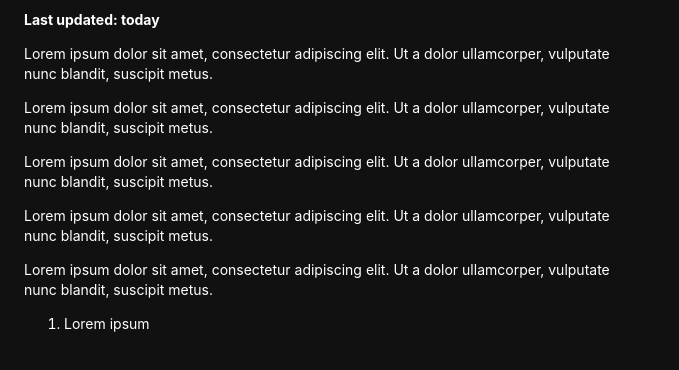
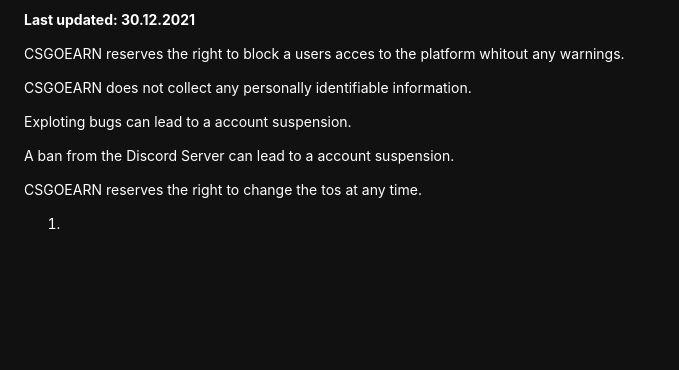
Before and after one commit to csgoearn/csgoearn.github.io, a plain HTML site: page tos/index.html in a window 1280 px wide. Shown: the part 184-554 px from the top of the page, without its empty margins (0-679 px from the left). Drawn offline with Linux system fonts and the light colour scheme; a web font is replaced by a local one.

Commit message:
Update index.html

```diff
--- a/tos/index.html
+++ b/tos/index.html
@@ -38,15 +38,15 @@
                            <h1 class="MuiTypography-root jss28 MuiTypography-h1">Terms &amp; Conditions</h1>
                            <p class="MuiTypography-root MuiTypography-body1 MuiTypography-paragraph">
                            <div class="jss32">
-                              <p><strong>Last updated: today</strong></p>
-                              <p>Lorem ipsum dolor sit amet, consectetur adipiscing elit. Ut a dolor ullamcorper, vulputate nunc blandit, suscipit metus.</p>
-                              <p>Lorem ipsum dolor sit amet, consectetur adipiscing elit. Ut a dolor ullamcorper, vulputate nunc blandit, suscipit metus.</p>
-                              <p>Lorem ipsum dolor sit amet, consectetur adipiscing elit. Ut a dolor ullamcorper, vulputate nunc blandit, suscipit metus.</p>
-                              <p>Lorem ipsum dolor sit amet, consectetur adipiscing elit. Ut a dolor ullamcorper, vulputate nunc blandit, suscipit metus.</p>
-                              <p>Lorem ipsum dolor sit amet, consectetur adipiscing elit. Ut a dolor ullamcorper, vulputate nunc blandit, suscipit metus.</p>
+                              <p><strong>Last updated: 30.12.2021</strong></p>
+                              <p>CSGOEARN reserves the right to block a users acces to the platform whitout any warnings. </p>
+                              <p>CSGOEARN does not collect any personally identifiable information.</p>
+                              <p>Exploting bugs can lead to a account suspension.</p>
+                              <p>A ban from the Discord Server can lead to a account suspension.</p>
+                              <p>CSGOEARN reserves the right to change the tos at any time.</p>
                               <ol>
                                  <li>
-                                    Lorem ipsum
+
                                  </li>
                               </ol>
                            </div>
```
